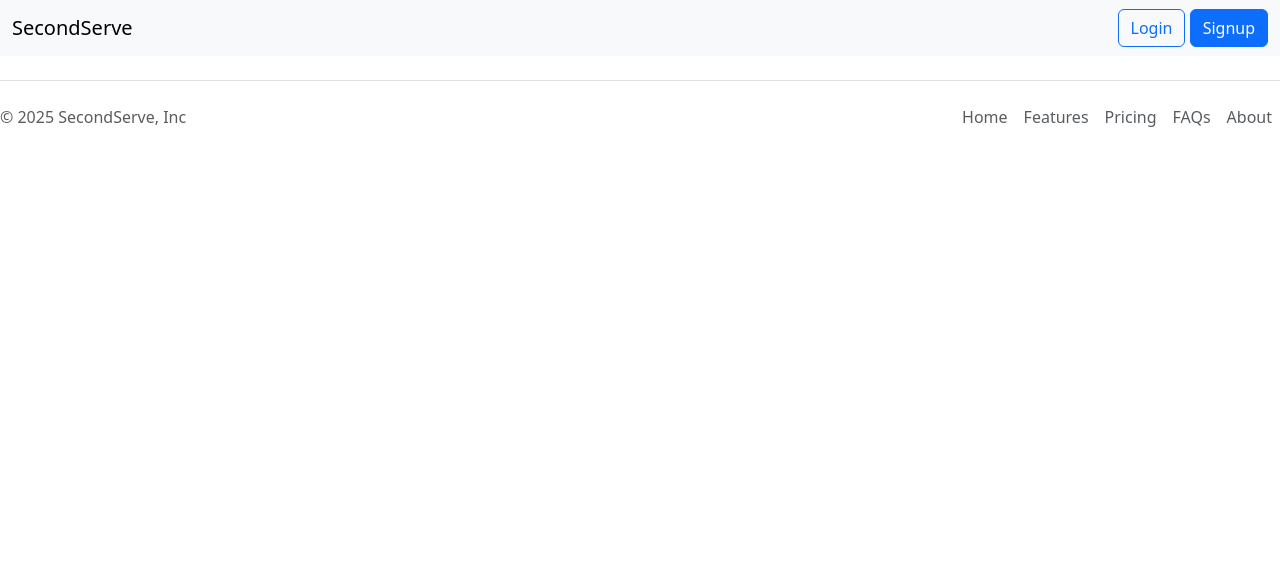
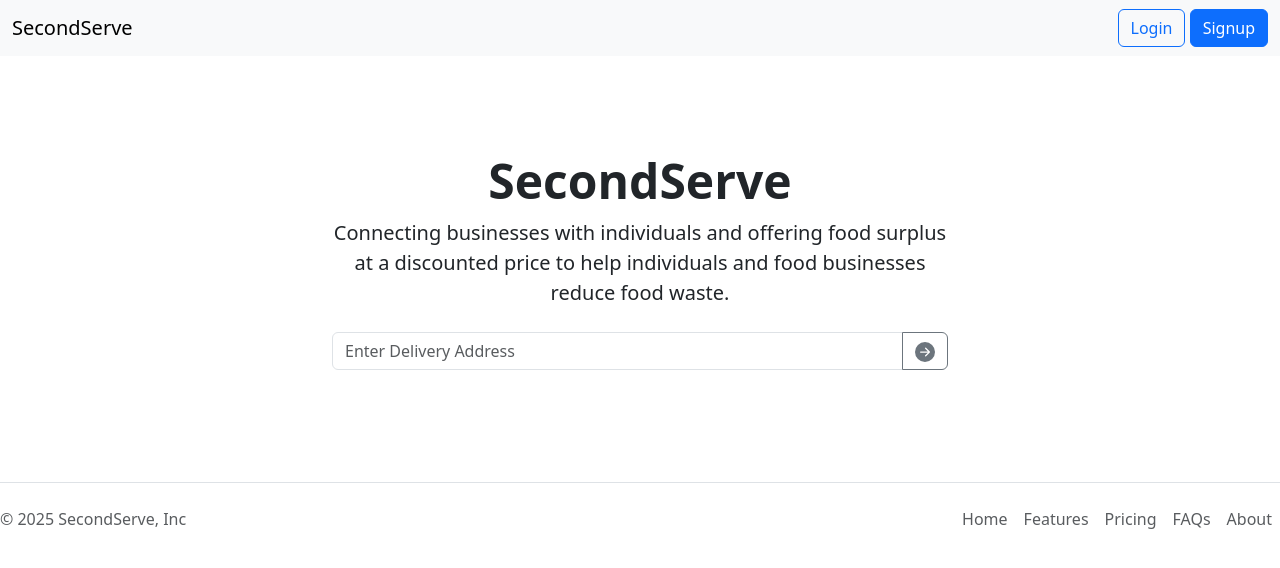
Before and after one commit to ttrinh0/1800_202510_DTC06, a plain HTML site: page index.html in a window 1280 px wide. Drawn offline with nearby package versions, Linux system fonts and the light colour scheme.

Commit message:
Add hero to index.html

```diff
--- a/index.html
+++ b/index.html
@@ -41,6 +41,28 @@
                 </button>
             </div>
         </nav>
+        <h1 class="visually-hidden">Heroes examples</h1>
+
+        <div class="px-4 py-5 my-5 text-center">
+            <h1 class="display-5 fw-bold">SecondServe</h1>
+            <div class="col-lg-6 mx-auto">
+                <p class="lead mb-4">Connecting businesses with individuals and offering food surplus at a discounted
+                    price to help individuals and food businesses reduce food waste.
+                </p>
+                <div class="input-group mb-3">
+                    <input type="text" class="form-control" placeholder="Enter Delivery Address"
+                        aria-label="Recipient's username" aria-describedby="button-addon2">
+                    <button class="btn btn-outline-secondary" type="button" id="button-addon2">
+                        <svg xmlns="http://www.w3.org/2000/svg" width="20" height="20" fill="currentColor"
+                            class="bi bi-arrow-right-circle-fill" viewBox="0 0 16 16">
+                            <path
+                                d="M8 0a8 8 0 1 1 0 16A8 8 0 0 1 8 0M4.5 7.5a.5.5 0 0 0 0 1h5.793l-2.147 2.146a.5.5 0 0 0 .708.708l3-3a.5.5 0 0 0 0-.708l-3-3a.5.5 0 1 0-.708.708L10.293 7.5z" />
+                        </svg>
+                    </button>
+
+                </div>
+            </div>
+        </div>
     </header>
 
 
```
